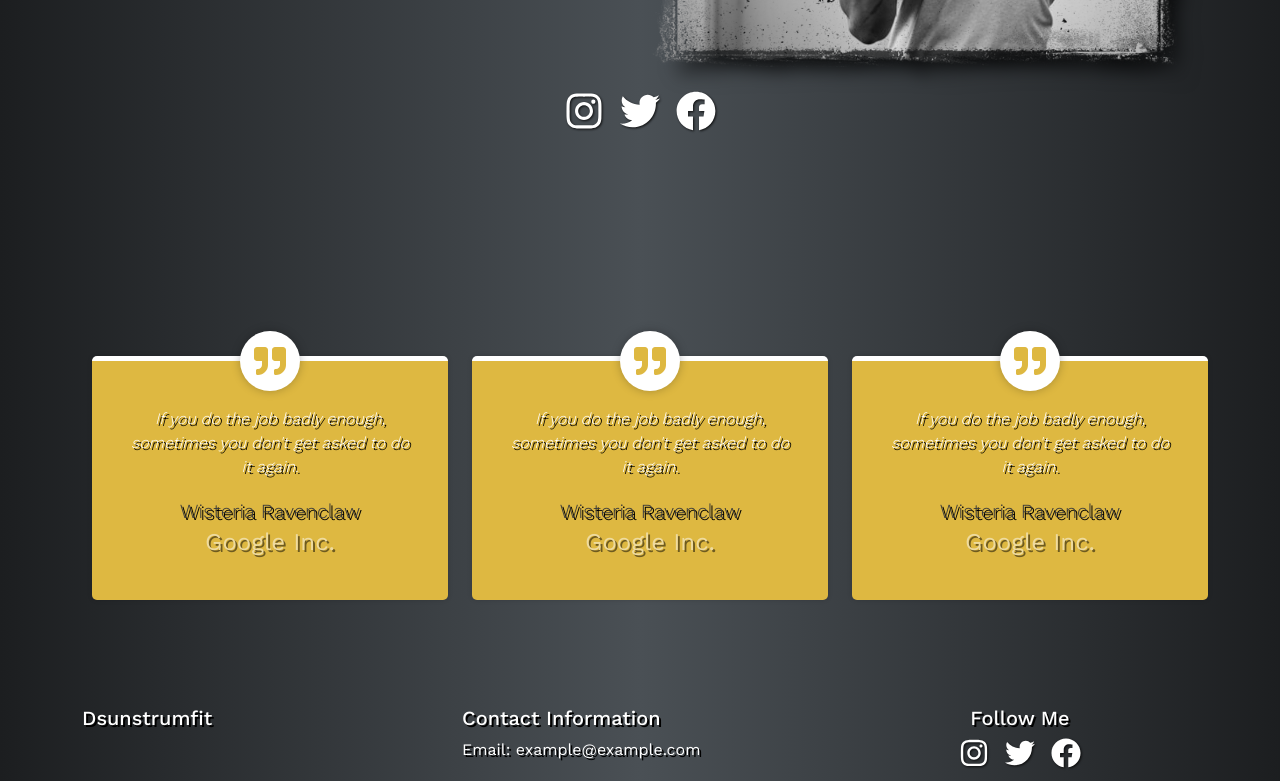
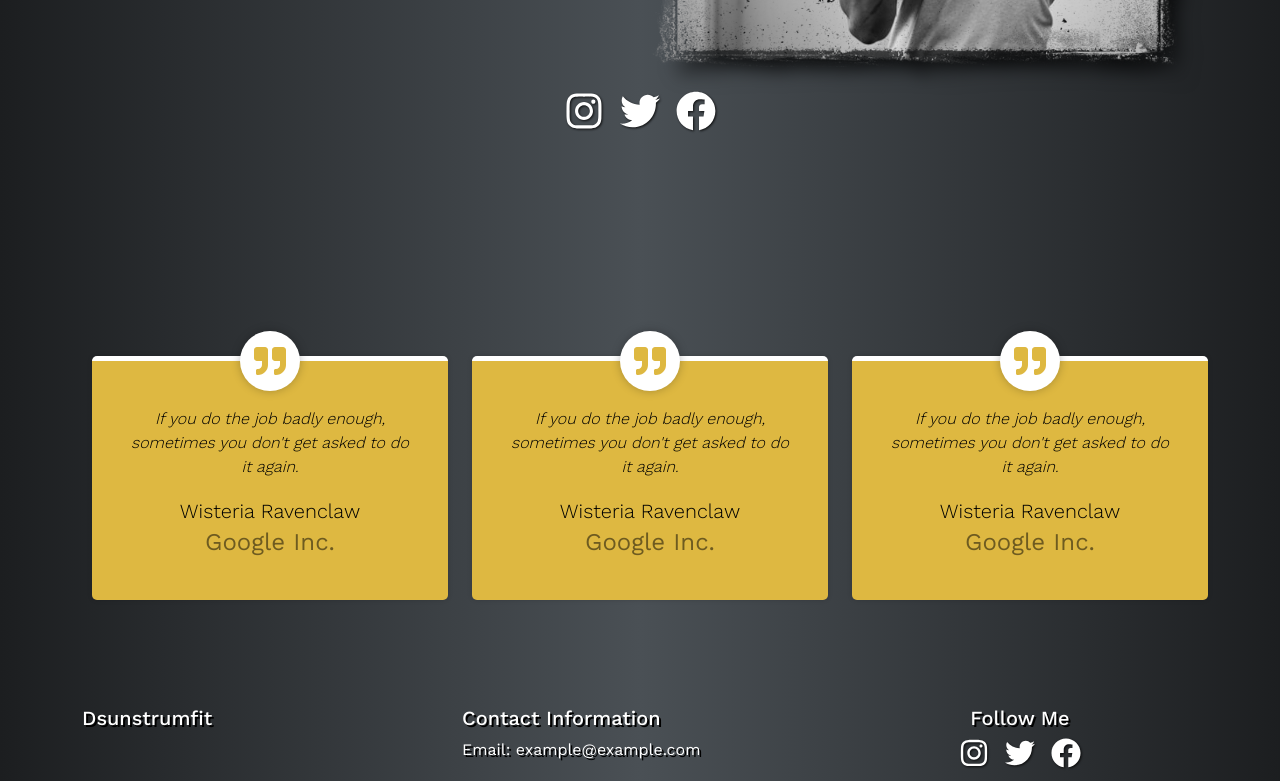
Before and after one commit to grantmacmillan/dsunstrumfit, a Next.js app: page / in a window 1280 px wide. Shown: the part 479-1260 px from the top of the page. Built offline with nearby package versions, Linux system fonts and the light colour scheme.

Commit message:
small change

```diff
--- a/app/home.css
+++ b/app/home.css
@@ -90,7 +90,7 @@
 
 .snip1533 {
     box-shadow: 0 0 5px rgba(0, 0, 0, 0.15);
-    color: var(--text);
+    color: #000;
     display: inline-block;
     margin: 35px 10px 10px;
     position: relative;
@@ -99,6 +99,7 @@
     background-color: var(--primary-color);
     border-radius: 5px;
     border-top: 5px solid var(--text);
+    text-shadow: none;
 }
 
 .snip1533 figcaption {
@@ -129,7 +130,7 @@
 }
 
 .snip1533 h3 {
-    color: #3c3c3c;
+    color: #000;
     font-size: 20px;
     font-weight: 300;
     line-height: 24px;
@@ -140,6 +141,8 @@
     font-weight: 400;
     margin: 0;
     opacity: 0.5;
+    color: #000;
+
 }
 
 .snip1533 blockquote {
```
